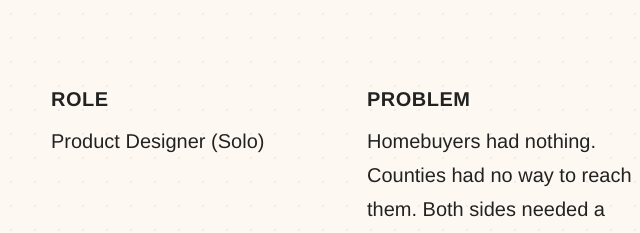
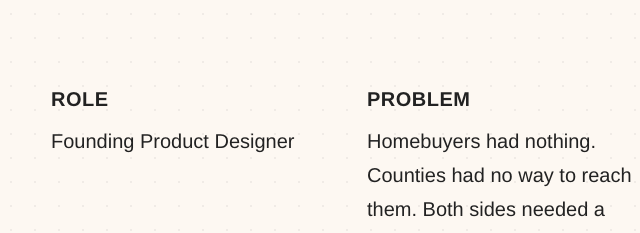
Before and after one commit to robjonesdesigns/portfolio, an Astro site: page / in a window 1280 px wide. Shown: the part 3376-3609 px from the top of the page, 289-929 px from the left. Built offline with nearby package versions, Linux system fonts and the light colour scheme; Astro itself is replaced by a stand-in of ours.

Commit message:
copy: update Keytrn role to Founding Product Designer
Reflects the full scope of work: market research, product strategy,
UX design, and front-end development. Not just design execution.

```diff
--- a/src/data/projects.js
+++ b/src/data/projects.js
@@ -226,7 +226,7 @@ export const projects = [
     ugaContent: 'I applied to the UGA Business Law Clinic after the co-founders couldn\'t agree on entity structure. The conflict was straightforward: a non-profit made sense for the government portal (counties won\'t work with a company profiting from their data), but the consumer app needed a for-profit model to sustain itself. You can\'t run both under one entity. I brought the full problem to the clinic: entity type, IP ownership, equity structure. Their recommendation: form an LLC, establish early-stage IP protections, and put equity in writing with a plan to distribute once the team formalized roles. That gave the project a legal foundation it didn\'t have before.',
     outcome: 'Designed both sides of the platform and built the consumer app with live data from a statewide scraper. 40+ active listings with geocoding, Street View imagery, and sale type classification. Created a full design token system with zero hardcoded values for handoff. Research across 20+ municipalities produced the outreach playbook for the first county pilot.',
     metaProblem: 'Homebuyers had nothing. Counties had no way to reach them. Both sides needed a product that didn\'t exist.',
-    role: 'Product Designer (Solo)',
+    role: 'Founding Product Designer',
     duration: '5 months',
     team: '1 Designer, Founding Team',
     color: '#4a2c1e',
```
